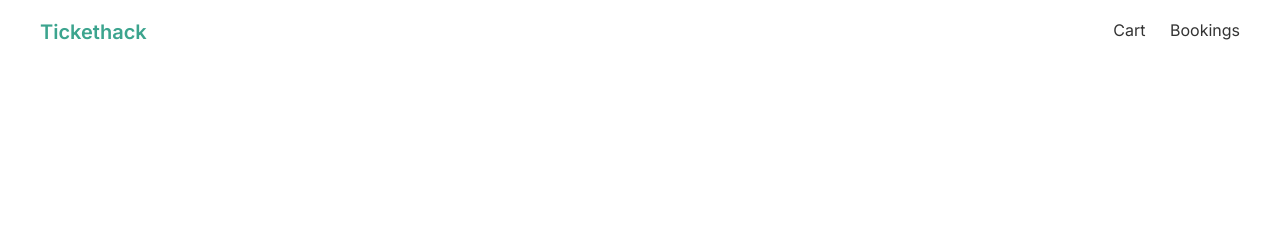
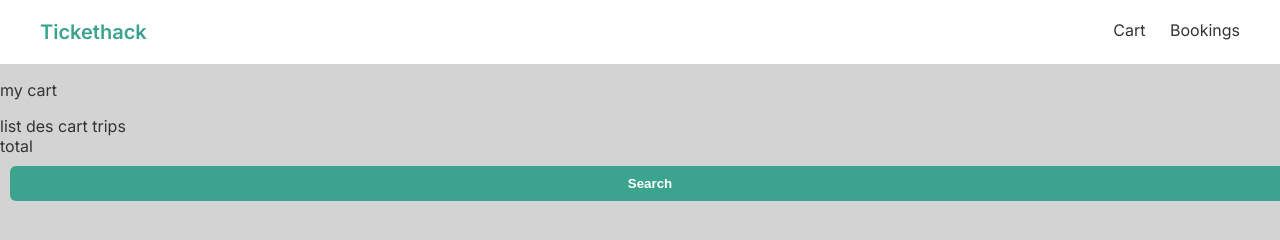
Before and after one commit to alengu/tickethack-front, a website: page cart.html in a window 1280 px wide. Drawn offline with Linux system fonts and the light colour scheme.

Commit message:
v1 index.hmtl

```diff
--- a/cart.html
+++ b/cart.html
@@ -11,7 +11,7 @@
     <title>Tickethack cart</title>
 
   </head>
-  <body>
+<body class = "other-body">
     <header>
         <a class = "logo" href="./index.html">Tickethack</a>
       <nav>
@@ -19,3 +19,18 @@
         <a href="./bookings.html">Bookings</a>
       </nav>
     </header>
+
+    <section class="cart-section">
+        <div >
+            <p> my cart </p>
+        </div>
+
+        <div>list des cart trips</div>
+        <div>total</div>
+
+
+            <button id="trip-search-button">Search</button>
+        </div>
+    </section>
+
+</body>
--- a/styles/main.css
+++ b/styles/main.css
@@ -9,11 +9,16 @@ color: #333;
   background: url('../assets/images/background.jpg') top/cover no-repeat;
   }
 
+.other-body {
+  background-color:lightgray
+}
+
 header {
 display: flex;
 justify-content: space-between;
 padding: 20px 40px;
 background-color: white;
+z-index: 1;
 }
 
 p {
```
Also changed, not shown: bookings.html (+2 -1 lines), index.html (+1 -0 lines).
